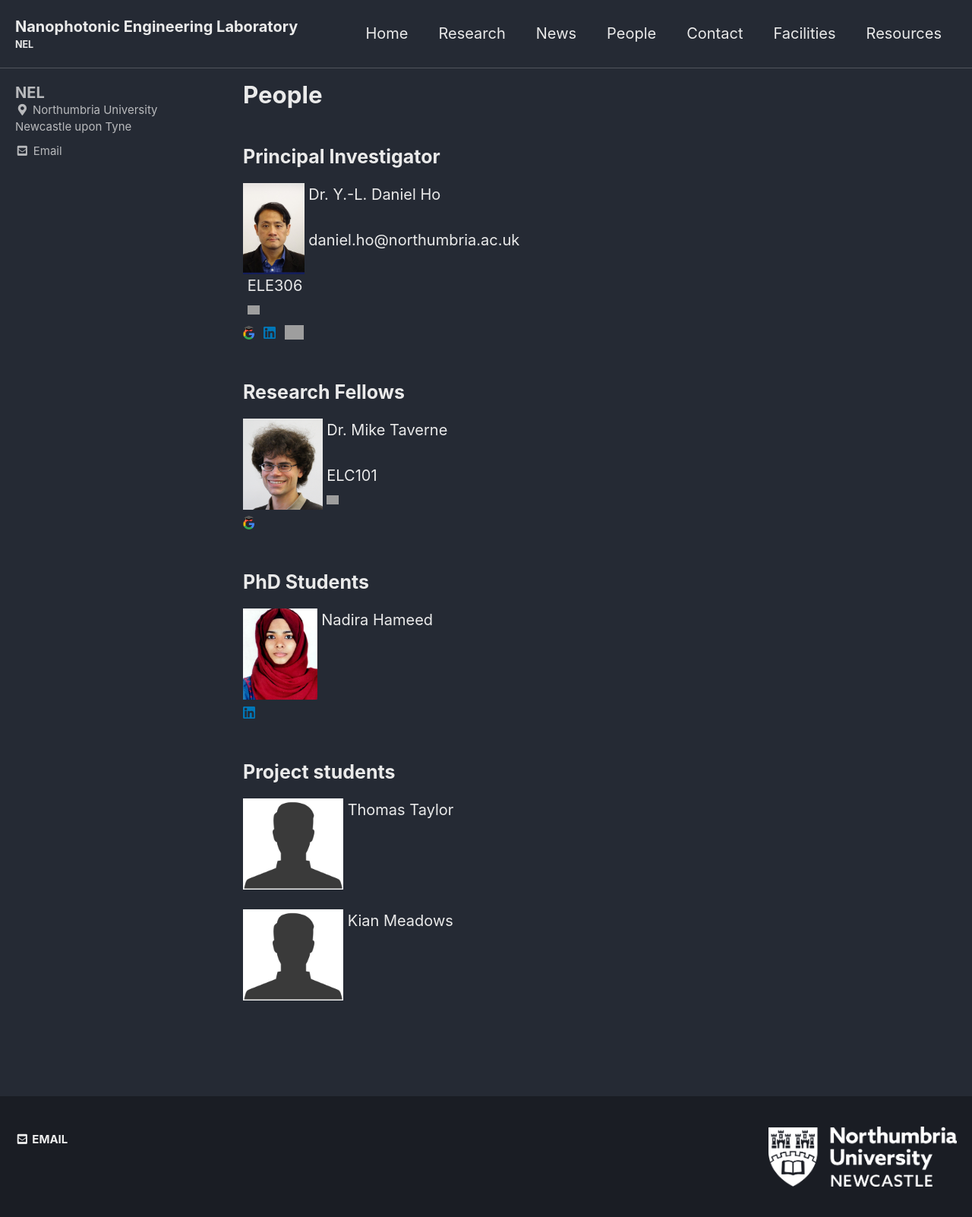
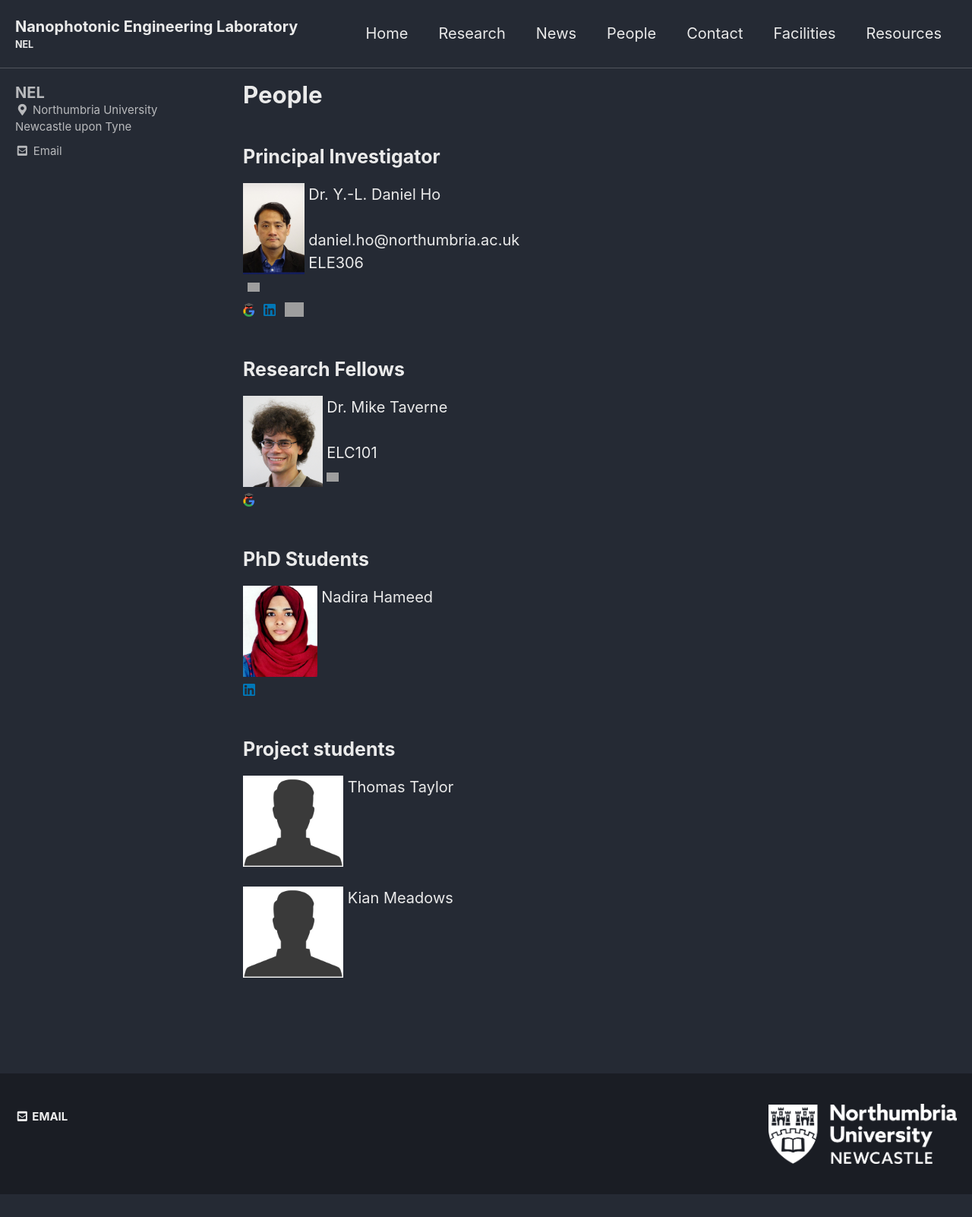
Before and after one commit to qubits/nanophotonicenglab.github.io, a Jekyll site: the page built from _pages/people.md, in a window 1280 px wide. Shown: the whole page at 76% size. Built offline with Jekyll 4.4.1, drawn with Linux system fonts in a browser that asks for light colours; cached includes are drawn as plain includes; after the commit the page ends 1572 px from its top, so only the background shows below that.

Commit message:
Update people.md

```diff
--- a/_pages/people.md
+++ b/_pages/people.md
@@ -12,7 +12,6 @@ author_profile: true
 &nbsp;Dr. Y.-L. Daniel Ho<br>
 &nbsp;<br>
 &nbsp;daniel.ho@northumbria.ac.uk<br>
-&nbsp;<br>
 &nbsp;ELE306<br>
 &nbsp;<a href="https://www.northumbria.ac.uk/about-us/our-staff/h/daniel-ho/"><img src="{{ site.url }}{{ site.baseurl }}/assets/profiles/nuw.png" style="left;width: 2.5%; border: none; text-decoration: none"/></a><br>
 <a href="https://scholar.google.co.uk/citations?user=LNZN_NIAAAAJ"><img src="{{ site.url }}{{ site.baseurl }}/assets/profiles/google.png" style="width: 2.5%; border: none; text-decoration: none"/></a>&nbsp;
```
